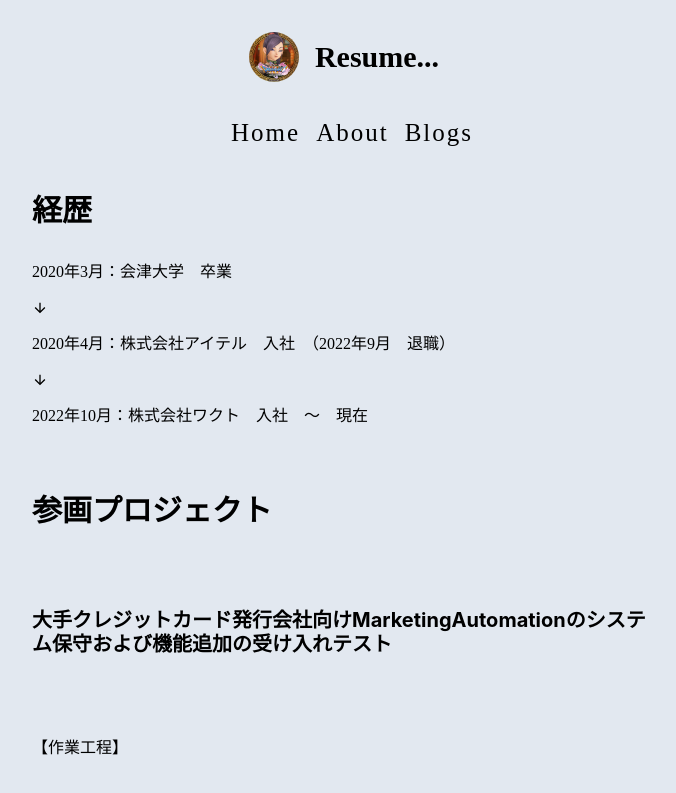
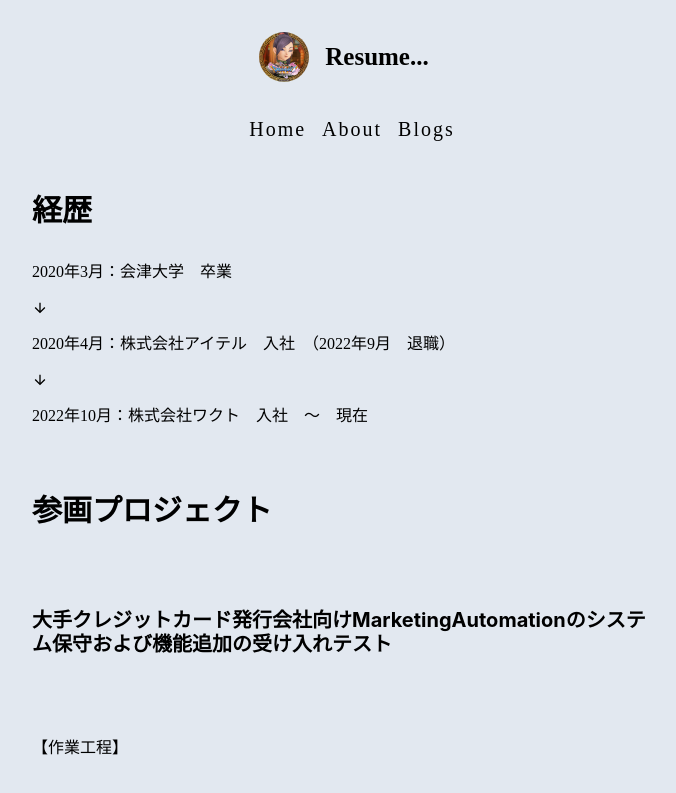
Before and after one commit to o-ga09/portfolio-20230727, a Next.js app: page /about in a window 1280 px wide. Shown: the top 793 px of the page, without its empty margins (296-972 px from the left). Built offline with nearby package versions, Linux system fonts and the light colour scheme; no server answers.

Commit message:
ヘッダーのレスポンシブ対応

```diff
--- a/components/Header.tsx
+++ b/components/Header.tsx
@@ -17,7 +17,7 @@ export const Header = ({ title }: { title: string }) => {
     <>
       <Flex
         flexDirection={{ base: "column", xl: "row" }}
-        w={"60%"}
+        w={{ base: "100%", xl: "60%" }}
         h={"20vh"}
         alignItems={"center"}
         justifyContent={"space-between"}
@@ -36,7 +36,7 @@ export const Header = ({ title }: { title: string }) => {
           </Link>
           <Heading
             as={"h1"}
-            fontSize={30}
+            fontSize={{ base: 25, xl: 30 }}
             display={"flex"}
             alignItems={"center"}
           >
@@ -44,14 +44,19 @@ export const Header = ({ title }: { title: string }) => {
           </Heading>
         </Box>
         <Box p={4} letterSpacing={"2px"}>
-          <Link href="/" textDecoration={"none"} marginLeft={4} fontSize={25}>
+          <Link
+            href="/"
+            textDecoration={"none"}
+            marginLeft={4}
+            fontSize={{ base: 20, xl: 25 }}
+          >
             Home
           </Link>
           <Link
             href="/about"
             textDecoration={"none"}
             marginLeft={4}
-            fontSize={25}
+            fontSize={{ base: 20, xl: 25 }}
           >
             About
           </Link>
@@ -59,7 +64,7 @@ export const Header = ({ title }: { title: string }) => {
             href="/blogs"
             textDecoration={"none"}
             marginLeft={4}
-            fontSize={25}
+            fontSize={{ base: 20, xl: 25 }}
           >
             Blogs
           </Link>
```
